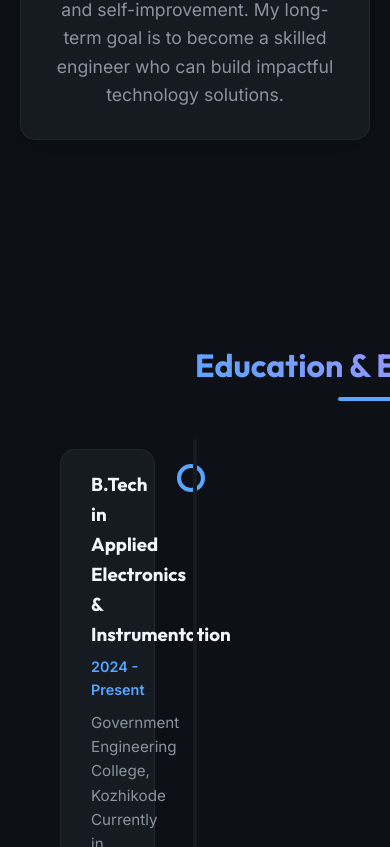
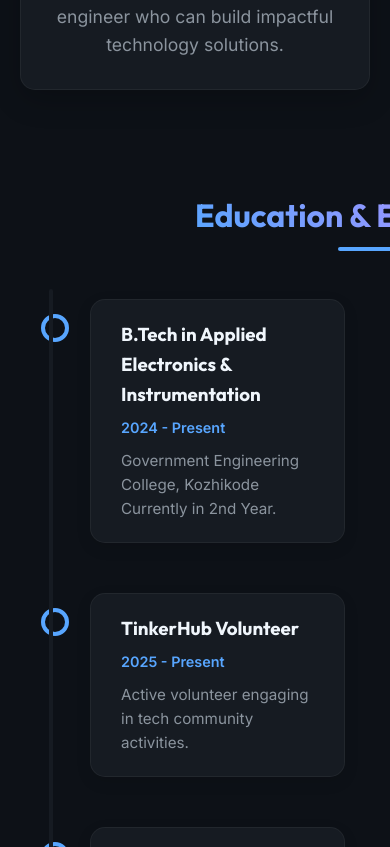
Before and after one commit to sajith-k-m/portfolio, a plain HTML site: page index.html in a window 390 px wide. Shown: the part 1865-2712 px from the top of the page. Drawn offline with nearby package versions, Linux system fonts and the light colour scheme.

Commit message:
Comprehensive responsive overhaul

```diff
--- a/assets/css/style.css
+++ b/assets/css/style.css
@@ -508,7 +508,7 @@ body {
 /* Skills */
 .skills-grid {
     display: grid;
-    grid-template-columns: repeat(auto-fit, minmax(300px, 1fr));
+    grid-template-columns: repeat(auto-fit, minmax(280px, 1fr));
     gap: 30px;
 }
 
@@ -892,4 +892,45 @@ body {
         flex-direction: column;
         align-items: center;
     }
+
+    /* Mobile Timeline Overhaul */
+    .timeline::after {
+        left: 31px;
+    }
+
+    .timeline-item {
+        width: 100%;
+        padding-left: 70px;
+        padding-right: 25px;
+    }
+
+    .timeline-item:nth-child(even) {
+        left: 0;
+    }
+
+    .timeline-item:nth-child(odd) {
+        left: 0;
+    }
+
+    .timeline-item::after {
+        left: 21px;
+        /* Align with line left: 31px - 2px width = ~29px center? NO. Line is at 31px. Dot width 20px. Center dot = 10px. Line center 2px.
+        Line left: 31px. Width 4px. Centers at 33px.
+        Dot left: Need center at 33px. Dot width 20px. Left = 33 - 10 = 23px. */
+        left: 21px;
+        /* Adjust visually */
+    }
+
+    .timeline-item:nth-child(even)::after {
+        left: 21px;
+    }
+
+    /* Optimize Footer Padding */
+    .footer-section {
+        padding: 120px 0 50px;
+    }
+
+    .section {
+        padding: 50px 0;
+    }
 }
```
